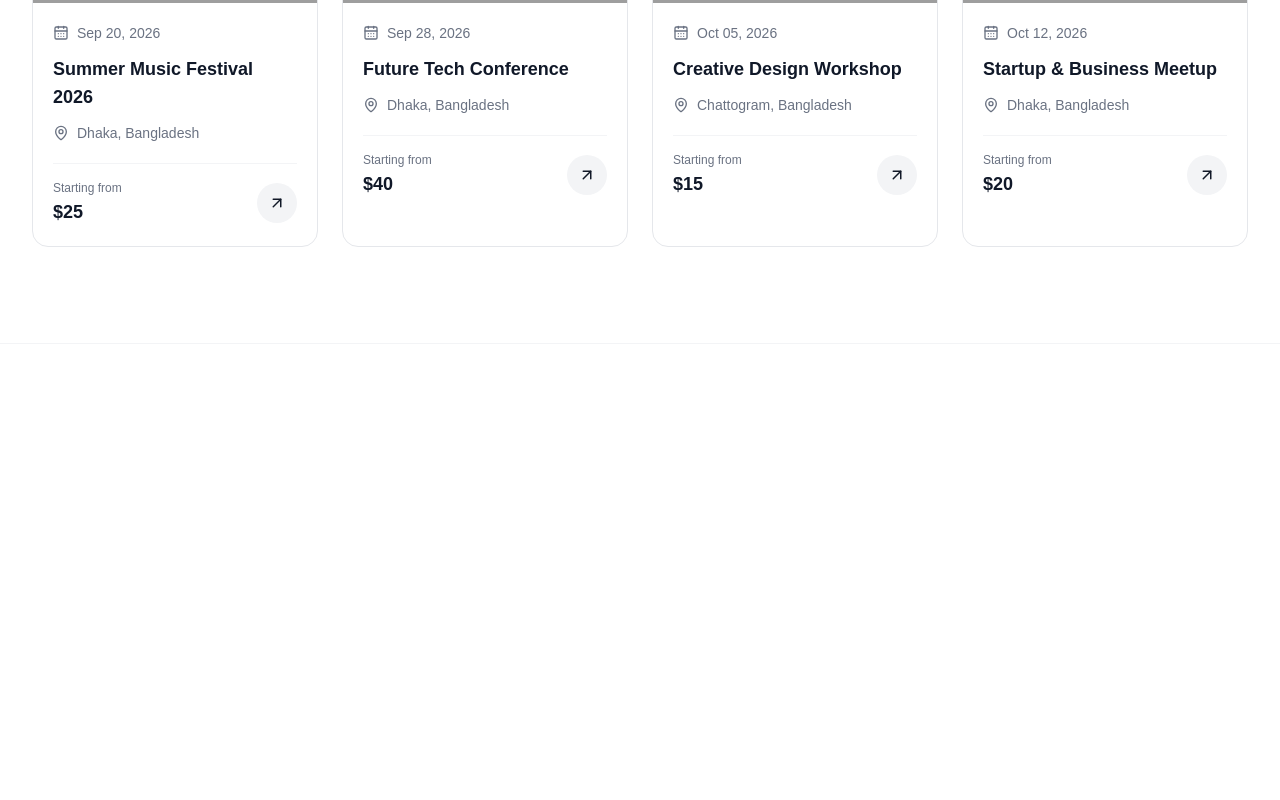
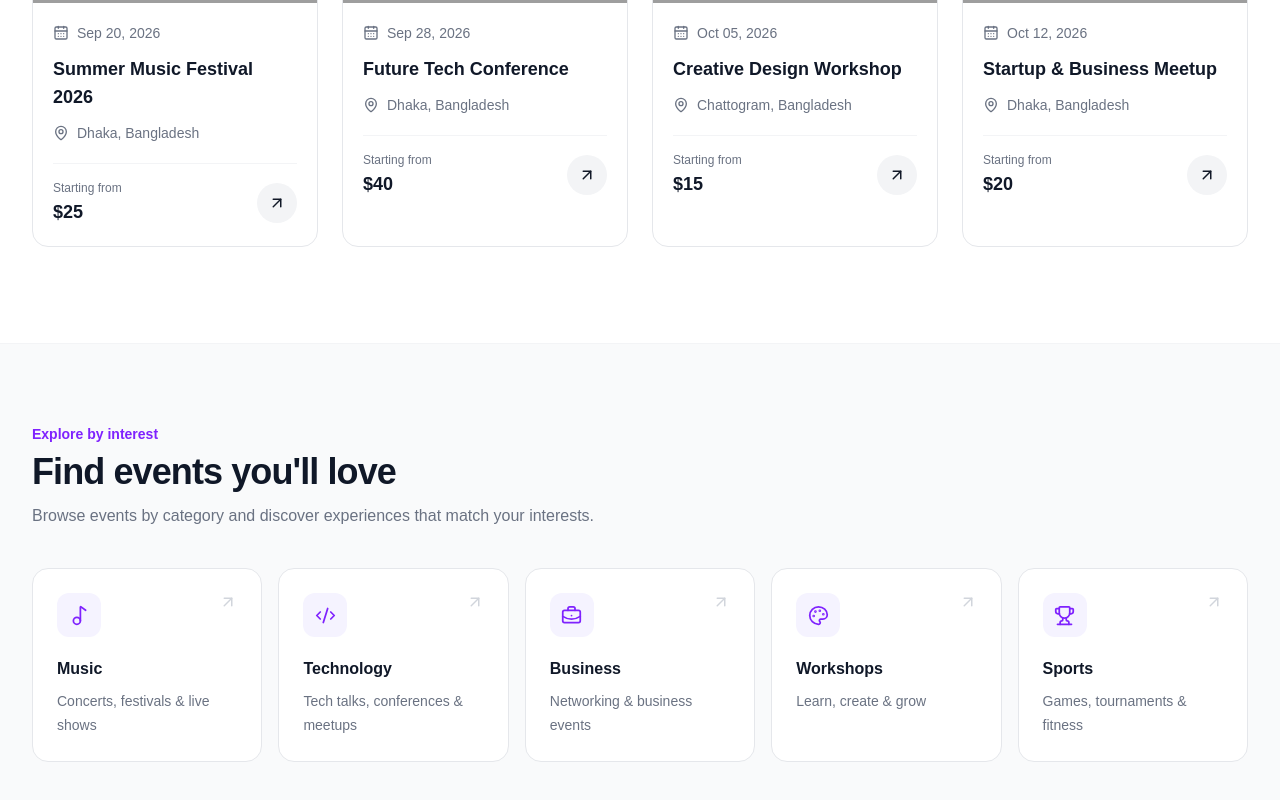
Before and after one commit to Romicha935/evently-ticket, a Next.js app: page / in a window 1280 px wide. Shown: the part 1364-2164 px from the top of the page. Before the commit the page ends 1708 px from the top, so only its background shows below. Built offline with nearby package versions, Linux system fonts and the light colour scheme; grey boxes are pictures that could not be loaded.

Commit message:
category section design

```diff
--- /dev/null
+++ b/app/components/home/CategorySection.tsx
@@ -0,0 +1,105 @@
+import Link from "next/link";
+import {
+  ArrowUpRight,
+  BriefcaseBusiness,
+  Code2,
+  Music2,
+  Palette,
+  Trophy,
+} from "lucide-react";
+
+import Container from "@/app/components/ui/Container";
+
+const categories = [
+  {
+    name: "Music",
+    description: "Concerts, festivals & live shows",
+    icon: Music2,
+    href: "/events?category=Music",
+  },
+  {
+    name: "Technology",
+    description: "Tech talks, conferences & meetups",
+    icon: Code2,
+    href: "/events?category=Technology",
+  },
+  {
+    name: "Business",
+    description: "Networking & business events",
+    icon: BriefcaseBusiness,
+    href: "/events?category=Business",
+  },
+  {
+    name: "Workshops",
+    description: "Learn, create & grow",
+    icon: Palette,
+    href: "/events?category=Workshop",
+  },
+  {
+    name: "Sports",
+    description: "Games, tournaments & fitness",
+    icon: Trophy,
+    href: "/events?category=Sports",
+  },
+];
+
+export default function CategoriesSection() {
+  return (
+    <section
+      id="categories"
+      className="bg-gray-50 py-16 sm:py-20"
+    >
+      <Container>
+        {/* Header */}
+        <div className="max-w-2xl">
+          <p className="text-sm font-semibold text-violet-600">
+            Explore by interest
+          </p>
+
+          <h2 className="mt-2 text-3xl font-bold tracking-tight text-gray-900 sm:text-4xl">
+            Find events you&apos;ll love
+          </h2>
+
+          <p className="mt-3 text-gray-500">
+            Browse events by category and discover experiences that
+            match your interests.
+          </p>
+        </div>
+
+        {/* Categories */}
+        <div className="mt-10 grid grid-cols-1 gap-4 sm:grid-cols-2 lg:grid-cols-5">
+          {categories.map((category) => {
+            const Icon = category.icon;
+
+            return (
+              <Link
+                key={category.name}
+                href={category.href}
+                className="group rounded-2xl border border-gray-200 bg-white p-6 transition-all duration-300 hover:-translate-y-1 hover:border-violet-200 hover:shadow-lg"
+              >
+                <div className="flex items-start justify-between">
+                  <div className="flex h-11 w-11 items-center justify-center rounded-xl bg-violet-50 text-violet-600 transition-colors group-hover:bg-violet-600 group-hover:text-white">
+                    <Icon size={21} />
+                  </div>
+
+                  <ArrowUpRight
+                    size={18}
+                    className="text-gray-300 transition-all group-hover:-translate-y-0.5 group-hover:translate-x-0.5 group-hover:text-violet-600"
+                  />
+                </div>
+
+                <h3 className="mt-5 text-base font-semibold text-gray-900">
+                  {category.name}
+                </h3>
+
+                <p className="mt-2 text-sm leading-6 text-gray-500">
+                  {category.description}
+                </p>
+              </Link>
+            );
+          })}
+        </div>
+      </Container>
+    </section>
+  );
+}
--- a/app/page.tsx
+++ b/app/page.tsx
@@ -1,4 +1,5 @@
 
+import CategoriesSection from "./components/home/CategorySection";
 import FeaturedEvents from "./components/home/FeatureEvents";
 import HeroSection from "./components/home/HeroSection";
 
@@ -9,6 +10,7 @@ export default function Home() {
     <main>
      <HeroSection/>
      <FeaturedEvents/>
+     <CategoriesSection/>
     </main>
   );
 }
```
